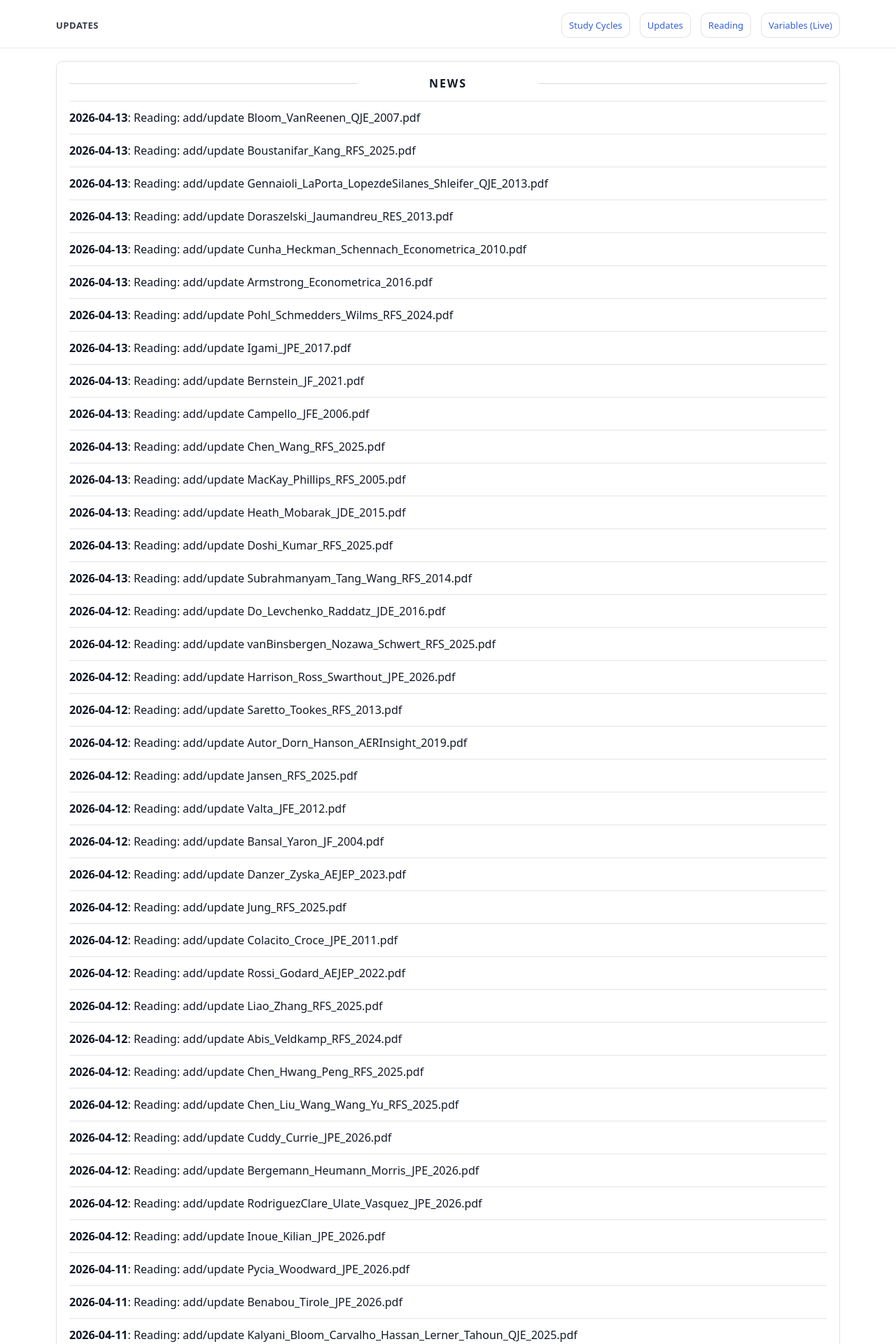
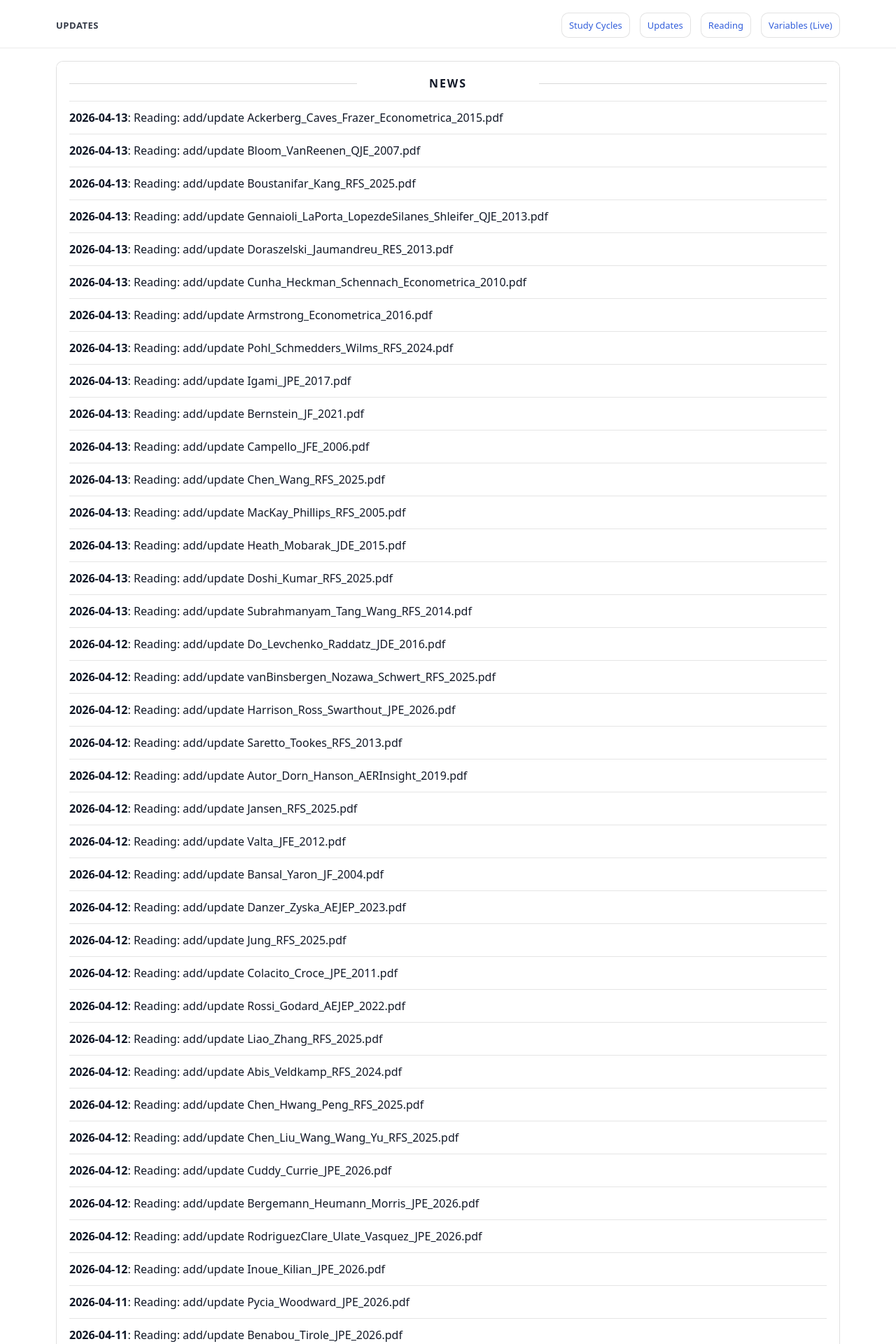
Before and after one commit to yaxinzn/study-archive, a Jekyll site: the page built from updates/index.md, in a window 1280 px wide. Shown: the top 1920 px of the page at 70% size. Built offline with Jekyll 4.4.1, drawn with Linux system fonts in a browser that asks for light colours; some of the changed text lies outside the part shown.

Commit message:
chore: update NEWS feed

```diff
--- a/_data/news.yml
+++ b/_data/news.yml
@@ -1,4 +1,7 @@
 # Auto-generated update history (sorted newest -> oldest). Do not edit manually.
+- ts: "1776080347"
+  date: "2026-04-13"
+  title: "Reading: add/update Ackerberg_Caves_Frazer_Econometrica_2015.pdf"
 - ts: "1776079842"
   date: "2026-04-13"
   title: "Reading: add/update Bloom_VanReenen_QJE_2007.pdf"
```
